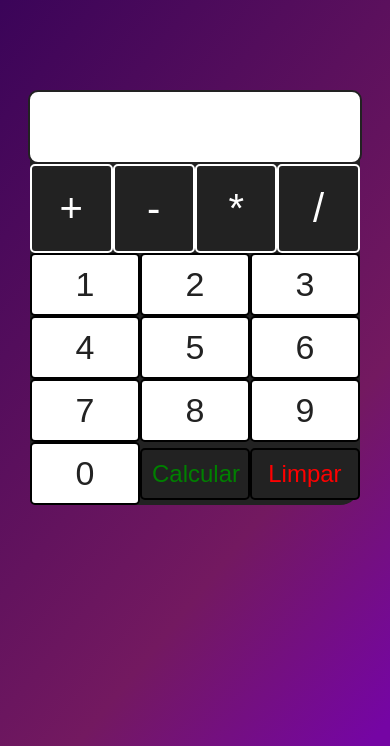
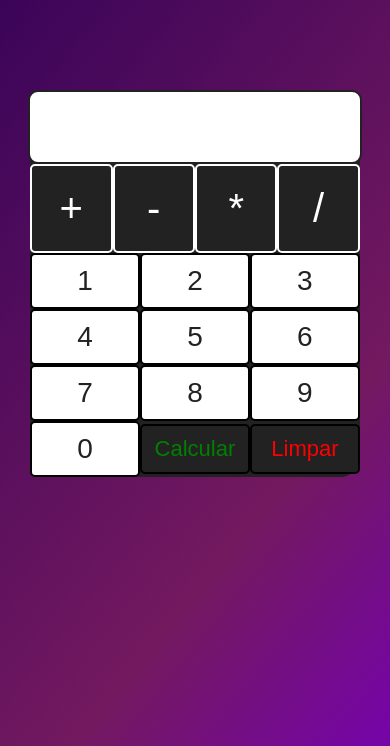
Before and after one commit to JnFerri/Calculadorajs, a plain HTML site: page index.html in a window 390 px wide. Shown: the part 114-860 px from the top of the page. Drawn offline with Linux system fonts and the light colour scheme; a web font is replaced by a local one.

Commit message:
Update style.css

```diff
--- a/assets/css/style.css
+++ b/assets/css/style.css
@@ -78,7 +78,7 @@ header{
 
 .botoes__numerais input{
     width: 33.33%;
-    font-size:34px;
+    font-size:28px;
     border: 2px solid black;
     color: #222222;
     background-color: white;
@@ -97,19 +97,27 @@ header{
 }
 .botoes__numerais input:last-child {
     text-align: center;
-    font-size: 24px;
     color: red;
     background-color: #222222;
 }
 .botoes__numerais input:nth-child(11){
     text-align: center;
-    font-size: 24px;
     color: green;
     background-color: #222222;
 }
 
 @media(max-width:798px) {
+
     #container{
         width: 98%;
     }
+
+    .botoes__numerais input:last-child {
+        font-size: 22px;
+    }
+
+    .botoes__numerais input:nth-child(11){
+       font-size: 22px;
+    }
+
 }
```
